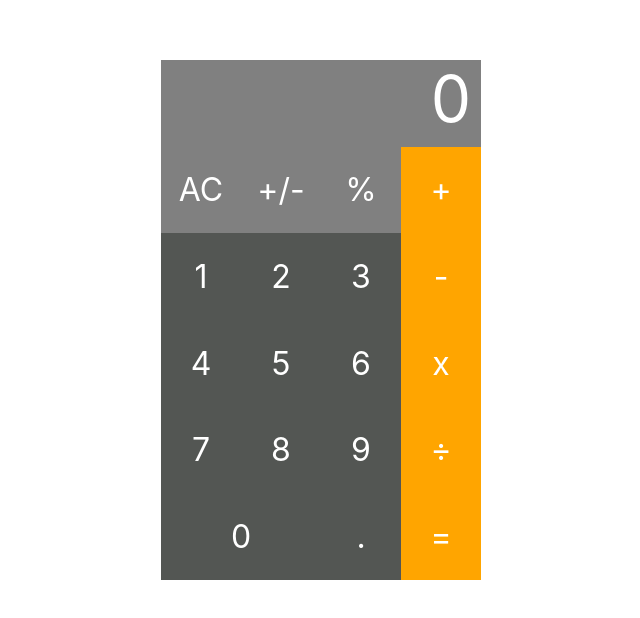
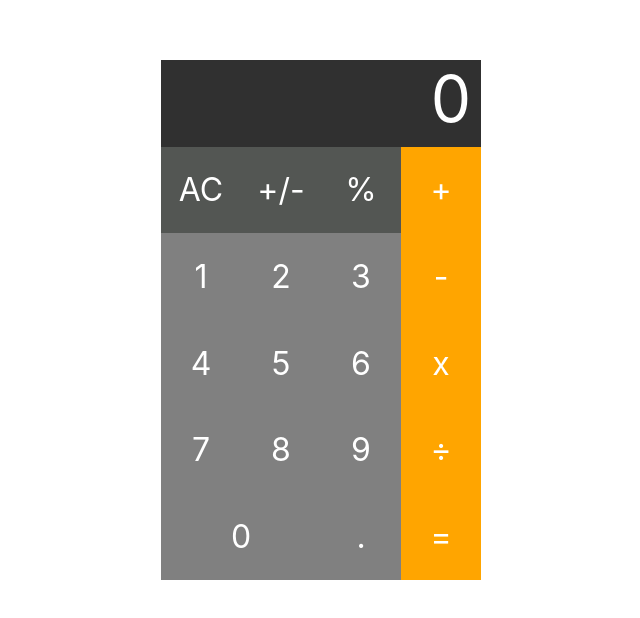
Before and after one commit to RanchHowards/calculator, a React (Create React App) app: page / in a window 1280 px wide. Shown: the top 618 px of the page, without its empty margins (319-959 px from the left). Built offline with nearby package versions, Linux system fonts and the light colour scheme.

Commit message:
Change CSS

```diff
--- a/src/App.css
+++ b/src/App.css
@@ -14,7 +14,7 @@
 }
 .display {
   grid-column: 1 /5;
-  background-color: grey;
+  background-color: rgb(48, 48, 48);
   font-size: 4em;
   text-align: right;
   padding-right: 10px;
@@ -24,7 +24,7 @@
   display: grid;
   grid-template: repeat(4, 1fr) / repeat(3, 1fr);
   text-align: center;
-  background-color: rgb(92, 96, 93, 0.9);
+  background-color: grey;
 }
 .operations-container {
   grid-area: 2/4 / span 5 / span 1;
@@ -36,7 +36,7 @@
   grid-area: 2/1 / 3 / 4;
   display: grid;
   grid-template-columns: repeat(3, 1fr);
-  background-color: grey;
+  background-color: rgb(92, 96, 93, 0.9);
 }
 
 .button {
```
